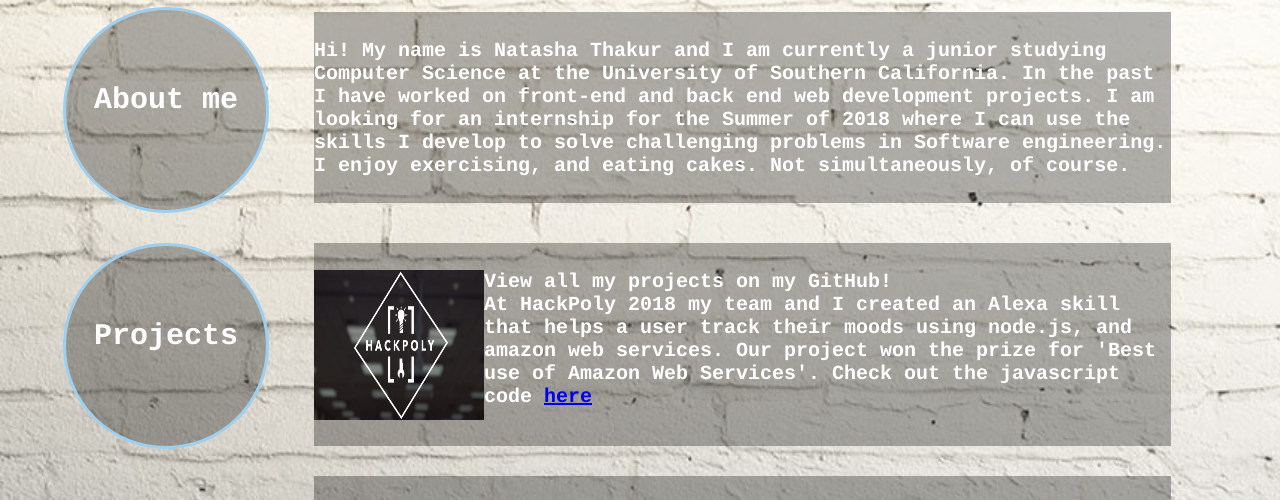
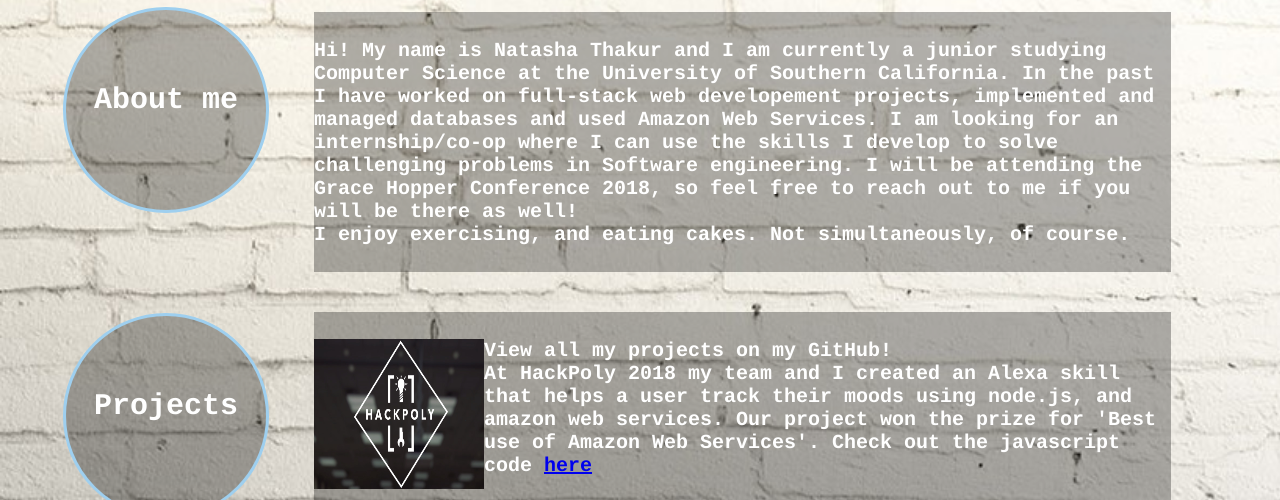
Before and after one commit to natasha014/natasha014.github.io, a plain HTML site: page index.html in a window 1280 px wide. Shown: the part 426-926 px from the top of the page. Drawn offline with Linux system fonts and the light colour scheme.

Commit message:
Updated bio

```diff
--- a/index.html
+++ b/index.html
@@ -128,7 +128,7 @@ h4
   vertical-align: bottom;
   line-height: 120px;
   background-color: rgba(0, 0, 0, 0.3);
-  margin-top: 30px;
+  margin-top: 100px;
 
 }
 
@@ -310,7 +310,7 @@ h4
         <a href="https://twitter.com/dull_rainbow" target="_blank"><img src="twitter.png" class="img"></a>
         <a href="https://github.com/natasha014?tab=repositories" target="_blank"><img src="download.png" class="img"></a>
         <div class="about">
-          <h4>Hi! My name is Natasha Thakur and I am currently a junior studying Computer Science at the University of Southern California. In the past I have worked on front-end and back end web development projects. I am looking for an internship for the Summer of 2018 where I can use the skills I develop to solve challenging problems in Software engineering. <br> I enjoy exercising, and eating cakes. Not simultaneously, of course.  </h4>
+          <h4>Hi! My name is Natasha Thakur and I am currently a junior studying Computer Science at the University of Southern California. In the past I have worked on full-stack web developement projects, implemented and managed databases and used Amazon Web Services. I am looking for an internship/co-op where I can use the skills I develop to solve challenging problems in Software engineering. I will be attending the Grace Hopper Conference 2018, so feel free to reach out to me if you will be there as well! <br> I enjoy exercising, and eating cakes. Not simultaneously, of course.  </h4>
         </div>
         <div class="project1">
           <h4>
```
